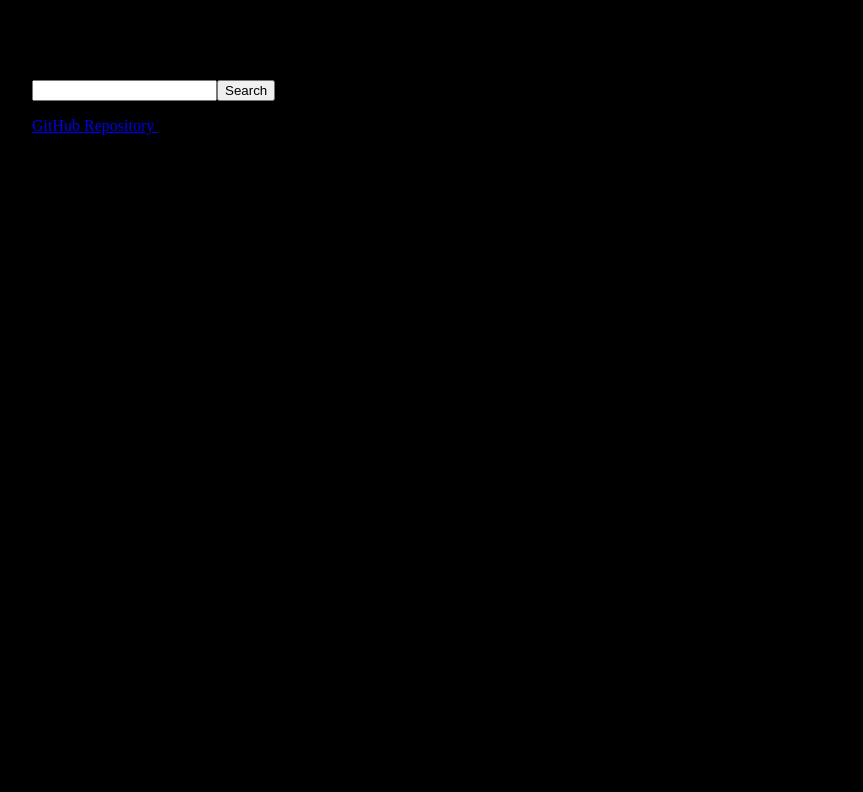
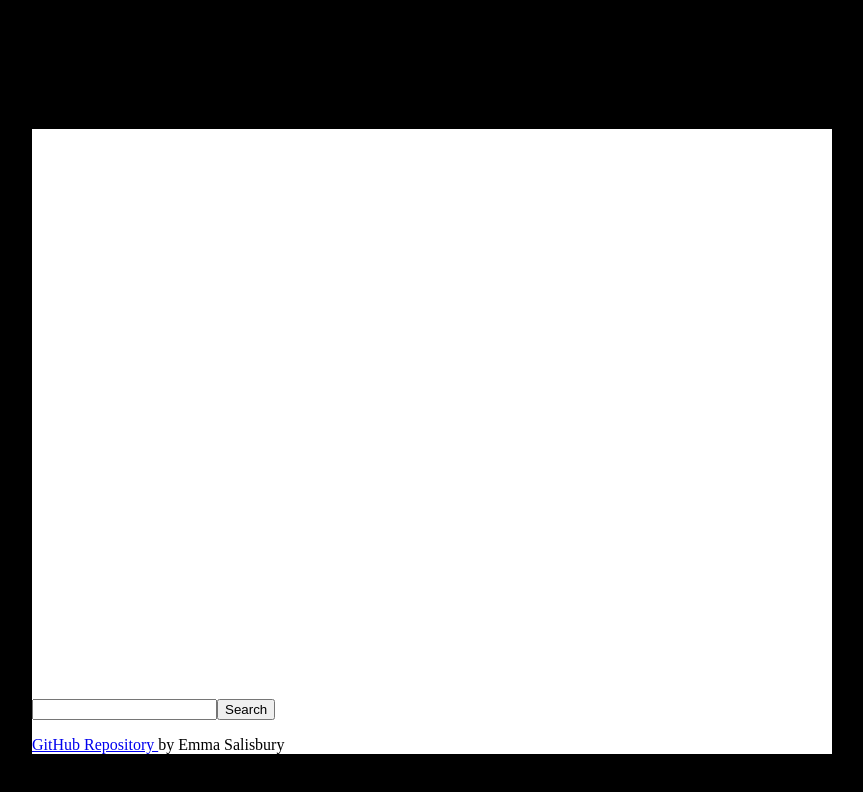
Before and after one commit to emmagsal/my-react-app, a React (Create React App) app: page / in a window 1280 px wide. Shown: the top 792 px of the page, without its empty margins (208-1071 px from the left). Built offline with nearby package versions, Linux system fonts and the light colour scheme.

Commit message:
CSS
Adding styling

```diff
--- a/src/index.css
+++ b/src/index.css
@@ -1,6 +1,8 @@
 .App {
   font-family: sans-serif;
   text-align: center;
+  color: white;
+  font-size: 96px;
 }
 body {
   background-color: black;
@@ -8,4 +10,6 @@ body {
 .container {
   max-width: 800px;
   margin: 0 auto;
+  background-color: white;
+  color: black;
 }
```
